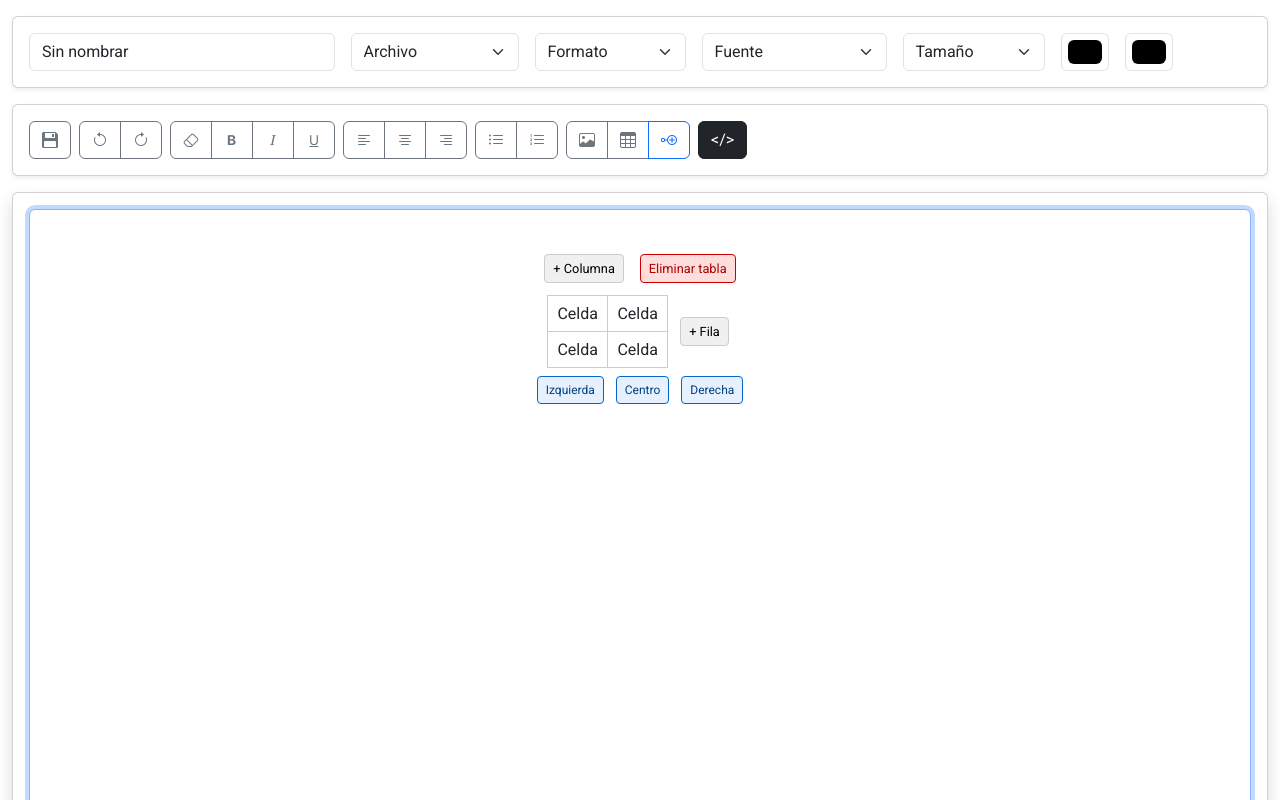
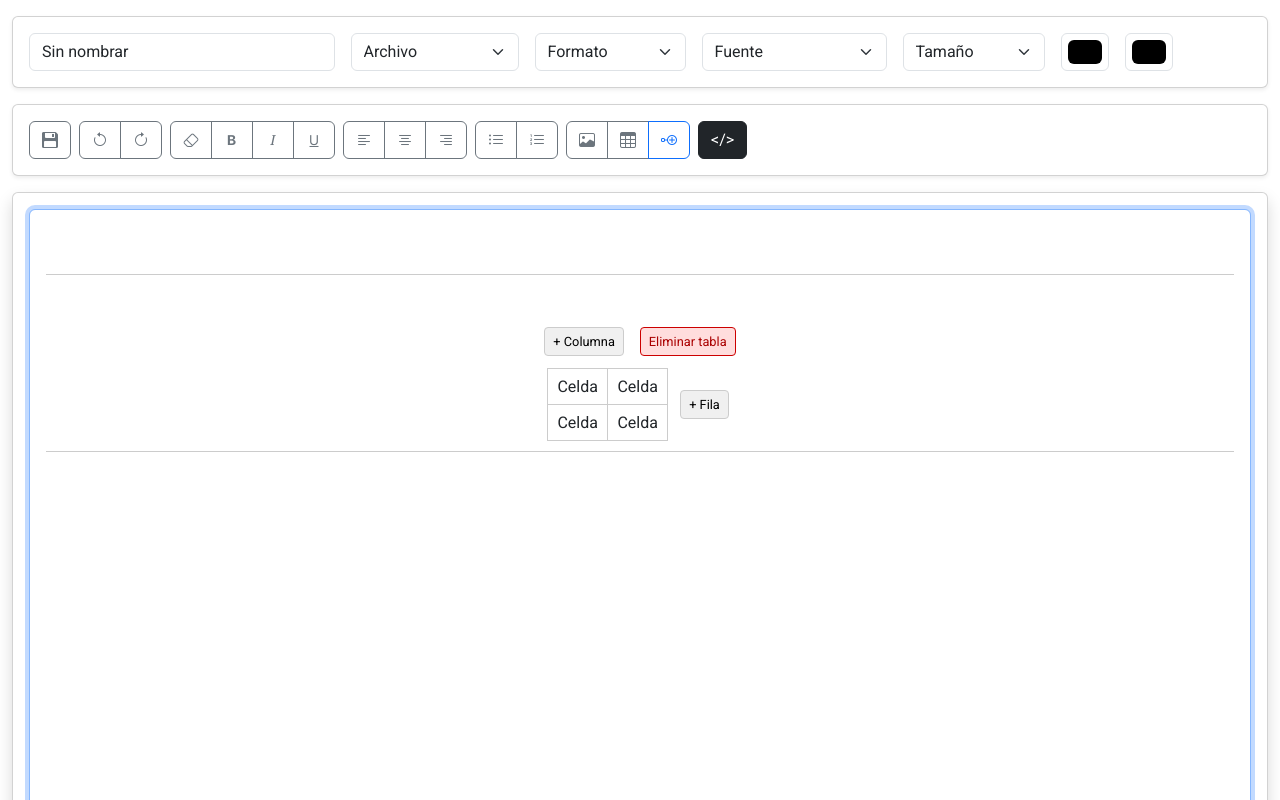
Before and after one commit to KevinLab123/componente-editor-de-texto, a website: page index.html in a window 1280 px wide. Both pictures are taken after a click on the button 628 px from the left and 140 px from the top of the page. Drawn offline with nearby package versions, Linux system fonts and the light colour scheme.

Commit message:
Mejora para insertado de tablas
Se trabaja en implementaron un limite para elementos de tabla para evitar que se mezcle con otros elementos y genere algún tipo de error, se implementa siguiendo la misma solución que la planteada para el insertado de imágenes y se decide deshabilitar la opción de alineado para tabla ya que complicaba su funcionamiento y no es común.

```diff
--- a/script.js
+++ b/script.js
@@ -556,7 +556,7 @@ function insertTable() {
 
     // Contenedor principal
     const wrapper = document.createElement("div");
-    wrapper.className = "table-wrapper align-center"; // por defecto centrada
+    wrapper.className = "table-wrapper align-center"; // siempre centrada
     wrapper.setAttribute("contenteditable", "false");
 
     // Controles superiores
@@ -604,53 +604,18 @@ function insertTable() {
 
     controlsSide.appendChild(addRowBtn);
 
-    // --- NUEVO: Contenedor de tabla + controles laterales + alineación ---
+    // Contenedor de tabla + controles laterales
     const tableContainer = document.createElement("div");
     tableContainer.className = "table-container";
     tableContainer.setAttribute("contenteditable", "false");
 
     const rowContainer = document.createElement("div");
-    rowContainer.style.display = "flex";
-    rowContainer.style.alignItems = "center";
+    rowContainer.className = "row-container"; // centrada por defecto
     rowContainer.appendChild(table);
     rowContainer.appendChild(controlsSide);
 
-    // Controles inferiores de alineación
-    const controlsBottom = document.createElement("div");
-    controlsBottom.className = "table-controls-bottom";
-    controlsBottom.setAttribute("contenteditable", "false");
-
-    const btnLeft = document.createElement("button");
-    btnLeft.textContent = "Izquierda";
-    btnLeft.className = "table-control-align";
-    btnLeft.onclick = () => {
-        wrapper.classList.remove("align-center", "align-right");
-        wrapper.classList.add("align-left");
-    };
-
-    const btnCenter = document.createElement("button");
-    btnCenter.textContent = "Centro";
-    btnCenter.className = "table-control-align";
-    btnCenter.onclick = () => {
-        wrapper.classList.remove("align-left", "align-right");
-        wrapper.classList.add("align-center");
-    };
-
-    const btnRight = document.createElement("button");
-    btnRight.textContent = "Derecha";
-    btnRight.className = "table-control-align";
-    btnRight.onclick = () => {
-        wrapper.classList.remove("align-left", "align-center");
-        wrapper.classList.add("align-right");
-    };
-
-    controlsBottom.appendChild(btnLeft);
-    controlsBottom.appendChild(btnCenter);
-    controlsBottom.appendChild(btnRight);
-
     // Ensamblar contenedor de tabla
     tableContainer.appendChild(rowContainer);
-    tableContainer.appendChild(controlsBottom);
 
     // Eventos dinámicos
     addColBtn.addEventListener("click", () => {
@@ -682,20 +647,53 @@ function insertTable() {
     wrapper.appendChild(controlsTop);
     wrapper.appendChild(tableContainer);
 
-    // Insertar en el editor
+    // --- NUEVO: Separadores arriba y abajo ---
+    const spaceAbove = document.createElement("p");
+    spaceAbove.innerHTML = "<br>";
+    const spaceBelow = document.createElement("p");
+    spaceBelow.innerHTML = "<br>";
+
+    // Insertar en el editor con aislamiento
     const sel = window.getSelection();
     if (sel && sel.rangeCount > 0) {
         const range = sel.getRangeAt(0);
         range.deleteContents();
-        range.insertNode(wrapper);
-        range.setStartAfter(wrapper);
+
+        const prevNode = range.startContainer.parentNode;
+        if (prevNode && prevNode.classList &&
+            (prevNode.classList.contains("image-wrapper") || prevNode.classList.contains("table-wrapper"))) {
+            const separator = document.createElement("p");
+            separator.innerHTML = "<br>";
+            prevNode.after(separator);
+        }
+
+        range.insertNode(spaceAbove);
+        spaceAbove.after(wrapper);
+        wrapper.after(spaceBelow);
+
+        range.setStart(spaceBelow, 0);
         range.collapse(true);
         sel.removeAllRanges();
         sel.addRange(range);
+        saveState();
     } else {
+        const lastChild = editor.lastChild;
+        if (lastChild && lastChild.classList &&
+            (lastChild.classList.contains("image-wrapper") || lastChild.classList.contains("table-wrapper"))) {
+            const separator = document.createElement("p");
+            separator.innerHTML = "<br>";
+            editor.appendChild(separator);
+        }
+
+        editor.appendChild(spaceAbove);
         editor.appendChild(wrapper);
+        editor.appendChild(spaceBelow);
+        saveState();
     }
 }
+
+
+
 
 function insertImageBase64() {
     const editor = document.getElementById("content");
--- a/style.css
+++ b/style.css
@@ -118,14 +118,14 @@ li {
     background: #cce0ff;
 }
 
-/* Wrapper general */
 .table-wrapper {
-    display: flex;
-    flex-direction: column;
-    /* controles arriba, tabla en medio */
+    display: block; /* ya no flex */
     margin: 24px 0;
-    /* espacio arriba y abajo */
     position: relative;
+    border-top: 1px solid #ccc;
+    border-bottom: 1px solid #ccc;
+    padding: 40px 0 10px 0;
+    width: 100%; /* ocupa todo el ancho disponible */
 }
 
 /* Controles superiores e inferiores siempre centrados */
@@ -133,41 +133,22 @@ li {
 .table-controls-bottom {
     display: flex;
     justify-content: center;
-    /* mantiene los botones centrados */
     gap: 8px;
     margin: 8px 0;
 }
 
 /* Contenedor de tabla */
 .table-container {
-    display: flex;
-    flex-direction: column;
     margin: 0 auto;
 }
 
+/* Row container controla tabla + controles laterales */
+.row-container { display: inline-flex; /* inline-flex evita que se expanda a todo el ancho */ justify-content: center; /* mantiene la tabla centrada */ align-items: center; /* alinea verticalmente tabla y botón */ gap: 4px; /* separación mínima */ }
+
 /* Controles laterales */
-.table-controls-side {
-    display: flex;
-    flex-direction: column;
-    justify-content: center;
-    margin-left: 8px;
-}
+.table-controls-side { display: inline-flex; /* en línea, no columna */ align-items: center; /* centrado vertical */ margin-left: 4px; /* pequeño espacio a la derecha de la tabla */ }
 
-/* --- NUEVAS REGLAS DE ALINEACIÓN --- */
-.table-wrapper.align-left .table-container {
-    align-items: flex-start;
-    margin: 0;
-}
 
-.table-wrapper.align-center .table-container {
-    align-items: center;
-    margin: 0 auto;
-}
-
-.table-wrapper.align-right .table-container {
-    align-items: flex-end;
-    margin: 0;
-}
 
 /* Tabla */
 .editor-table {
```
